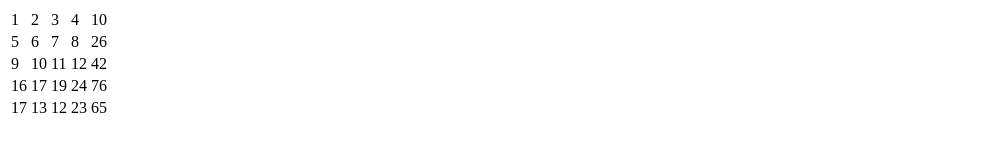
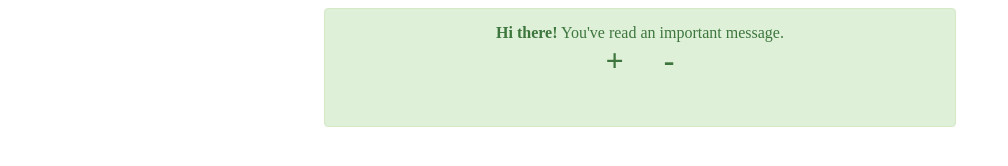
Before and after one commit to ChidubemAkpu/javascript-dom, a plain HTML site: page index.html in a window 1280 px wide. Shown: the whole page, without its empty margins (0-1008 px from the left). Drawn offline with Linux system fonts and the light colour scheme.

Commit message:
Learning javascript for frontend

```diff
--- a/index.html
+++ b/index.html
@@ -4,57 +4,73 @@
     <meta charset="UTF-8">
     <meta http-equiv="X-UA-Compatible" content="IE=edge">
     <meta name="viewport" content="width=device-width, initial-scale=1.0">
-    <title>Document</title>
+    <title>Learn javascript</title>
+    <style>
+        .alert, .showMe{
+            padding: 15px;
+            border: 1px solid #d6e9c6;
+            border-radius: 4px;
+            color: #3c763d;
+            background-color: #dff0d8;
+            text-align: center;
+            max-width:600px;
+            margin: auto;
+            margin-bottom: 20px;
+        }
+        p{
+            color:red;
+            font-size:xx-large;
+        }
+        #plus{
+            margin-right: 40px;
+        }
+        #plus, #minus{
+            cursor: pointer;
+            font-size: xx-large;
+        }
+        .showMe{
+            display: none;
+        }
+    </style>
 </head>
 <body>
-    <table>
-        <tr>
-            <td>1</td>
-            <td>2</td>
-            <td>3</td>
-            <td>4</td>
-        </tr>
-        <tr>
-            <td>5</td>
-            <td>6</td>
-            <td>7</td>
-            <td>8</td>
-        </tr>
-        <tr>
-            <td>9</td>
-            <td>10</td>
-            <td>11</td>
-            <td>12</td>
-        </tr>
-        <tr>
-            <td>16</td>
-            <td>17</td>
-            <td>19</td>
-            <td>24</td>
-        </tr>
-        <tr>
-            <td>17</td>
-            <td>13</td>
-            <td>12</td>
-            <td>23</td>
-        </tr>
 
-    </table>
+    <div class="alert">
+        <strong>Hi there!</strong> You've read an important message.<br> <b id="plus" onclick="addFunction()">+</b><b id="minus" onclick="removeFunction()">-</b><br>
+        <p></p>
+    </div>
+    <div class="showMe">
+        <section></section> <br>
+        <p></p>
+    </div>
     <script>
-        let tables = document.querySelectorAll('table tr');
-        for (let element of tables) {
-            let rowItems = element.querySelectorAll('td');
-            let sum = 0;
-            for (let eachCell of rowItems) {
-                let eachData = eachCell.innerHTML;
-                sum += +eachData;
+        "use strict";
+        let div = document.querySelector('.alert');
+        let div2 = document.querySelector('.showMe');
+
+        let name = 0;
+        function addFunction() {
+            name++
+            document.querySelector('section').innerHTML= 'added'
+            document.querySelectorAll('p').forEach((item) =>item.innerHTML = name);
+            if (name > 0) {
+                div2.style.display = 'block'
+            } else {
+                div2.style.display = 'none';
             }
-            let newItem = document.createElement('td');
-            newItem.innerHTML = sum;
-            element.appendChild(newItem);
+
         }
 
+        function removeFunction() {
+            name--
+            document.querySelector('section').innerHTML = 'subtracted'
+            document.querySelectorAll('p').forEach((anon) => anon.innerHTML = name);
+            if (name > 0) {
+                div2.style.display = 'block'
+            } else {
+                div2.style.display = 'none';
+            }
+        }
     </script>
-
 </body>
 </html>
```
